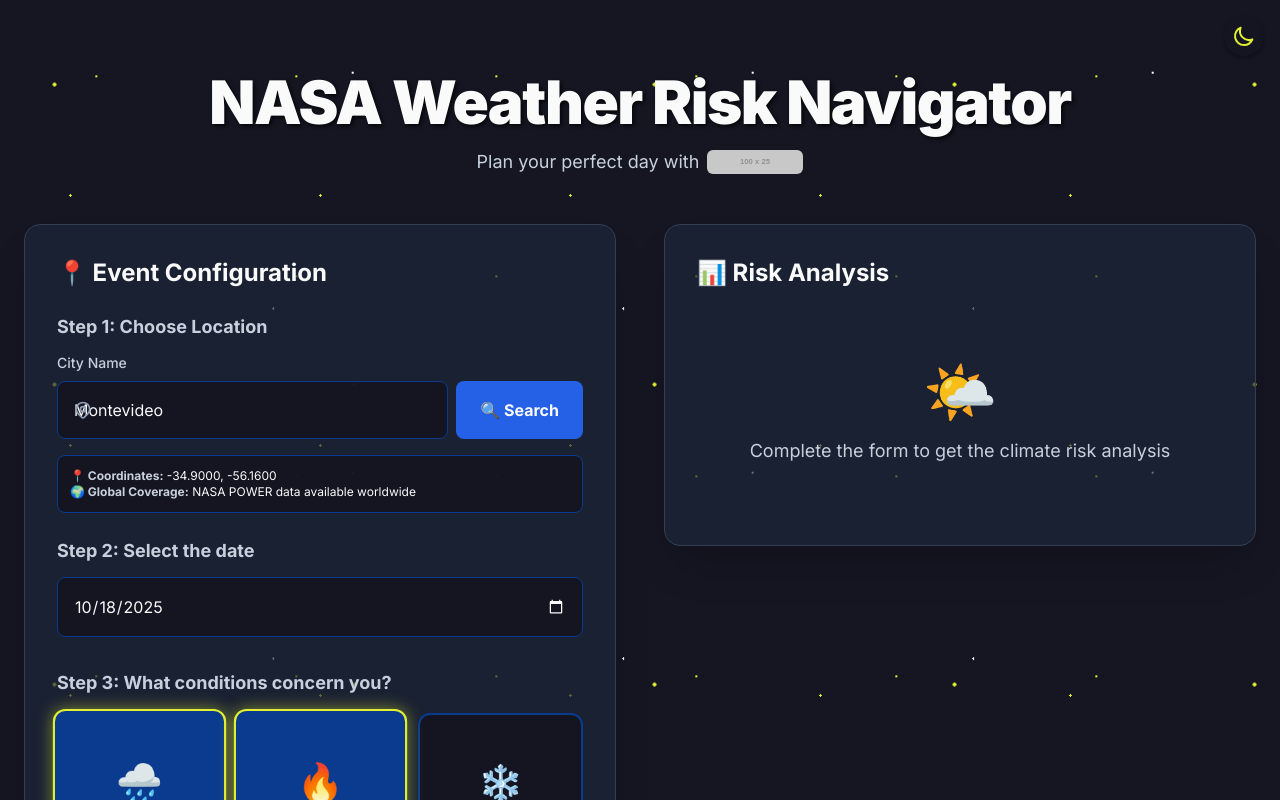
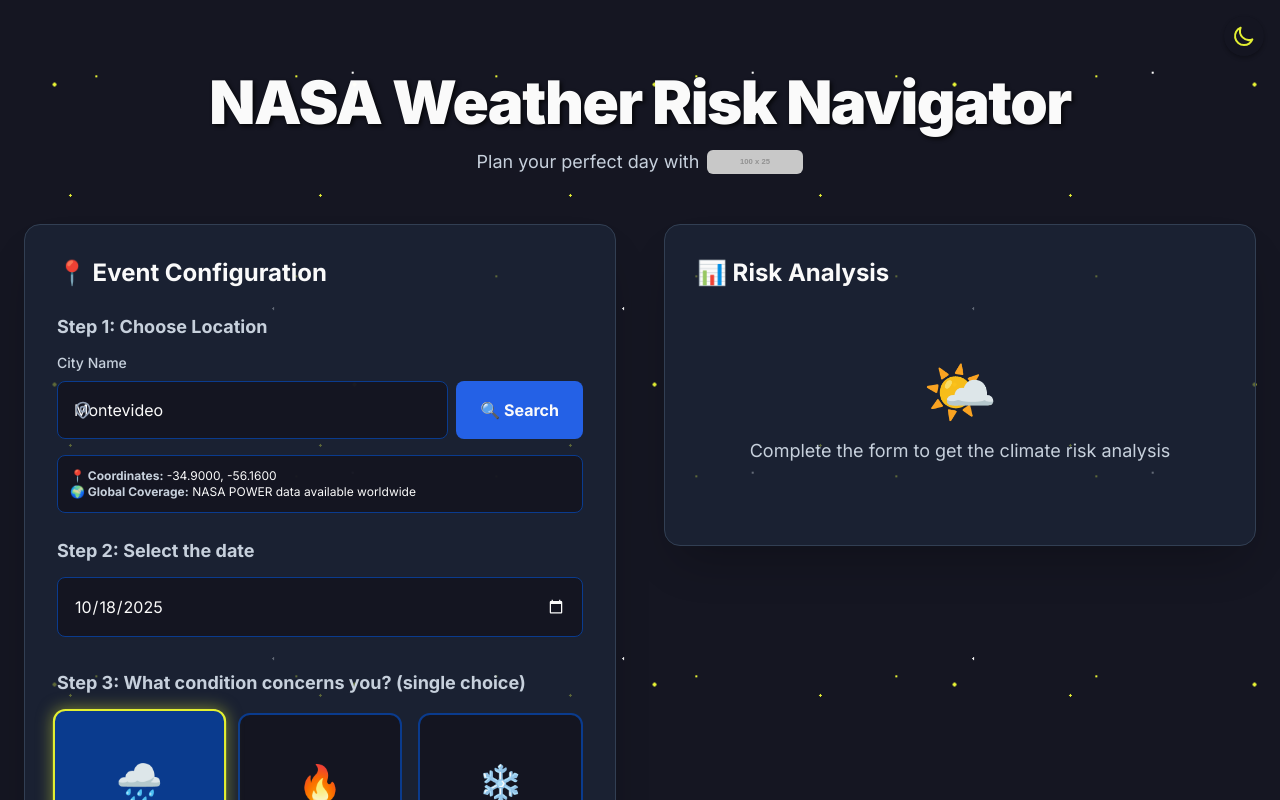
Before and after one commit to SebastianCuneo/NASA-Will-It-Rain-On-My-Parade-, a React (Create React App) app in the folder frontend/: page / in a window 1280 px wide. Shown: the top 800 px of the page. Built offline with nearby package versions, Linux system fonts and the light colour scheme.

Commit message:
Now only one condition can be selected

```diff
--- a/frontend/src/App.js
+++ b/frontend/src/App.js
@@ -14,7 +14,7 @@
   const [formData, setFormData] = useState({
     location: 'Montevideo',
     date: new Date().toISOString().split('T')[0],
-    weatherConditions: ['wet', 'hot'],
+    weatherConditions: ['wet'],
     activity: null
   });
   const [results, setResults] = useState(null);
--- a/frontend/src/components/WeatherForm.jsx
+++ b/frontend/src/components/WeatherForm.jsx
@@ -110,9 +110,10 @@
   const toggleWeatherCondition = (conditionId) => {
     setFormData(prev => ({
       ...prev,
+      // Enforce single-select: select the clicked one or clear if clicked again
       weatherConditions: prev.weatherConditions.includes(conditionId)
-        ? prev.weatherConditions.filter(id => id !== conditionId)
-        : [...prev.weatherConditions, conditionId]
+        ? []
+        : [conditionId]
     }));
   };
 
@@ -258,7 +259,7 @@
       {/* Step 3: Weather Conditions */}
       <div>
         <label className="block text-lg font-bold text-slate-300 mb-4">
-          Step 3: What conditions concern you?
+          Step 3: What condition concerns you? (single choice)
         </label>
         <div id="weather-options" className="grid grid-cols-3 gap-4">
           {weatherOptions.map((option) => (
```
Also changed, not shown: 1 other file (tests, documents, lock files or other folders).
